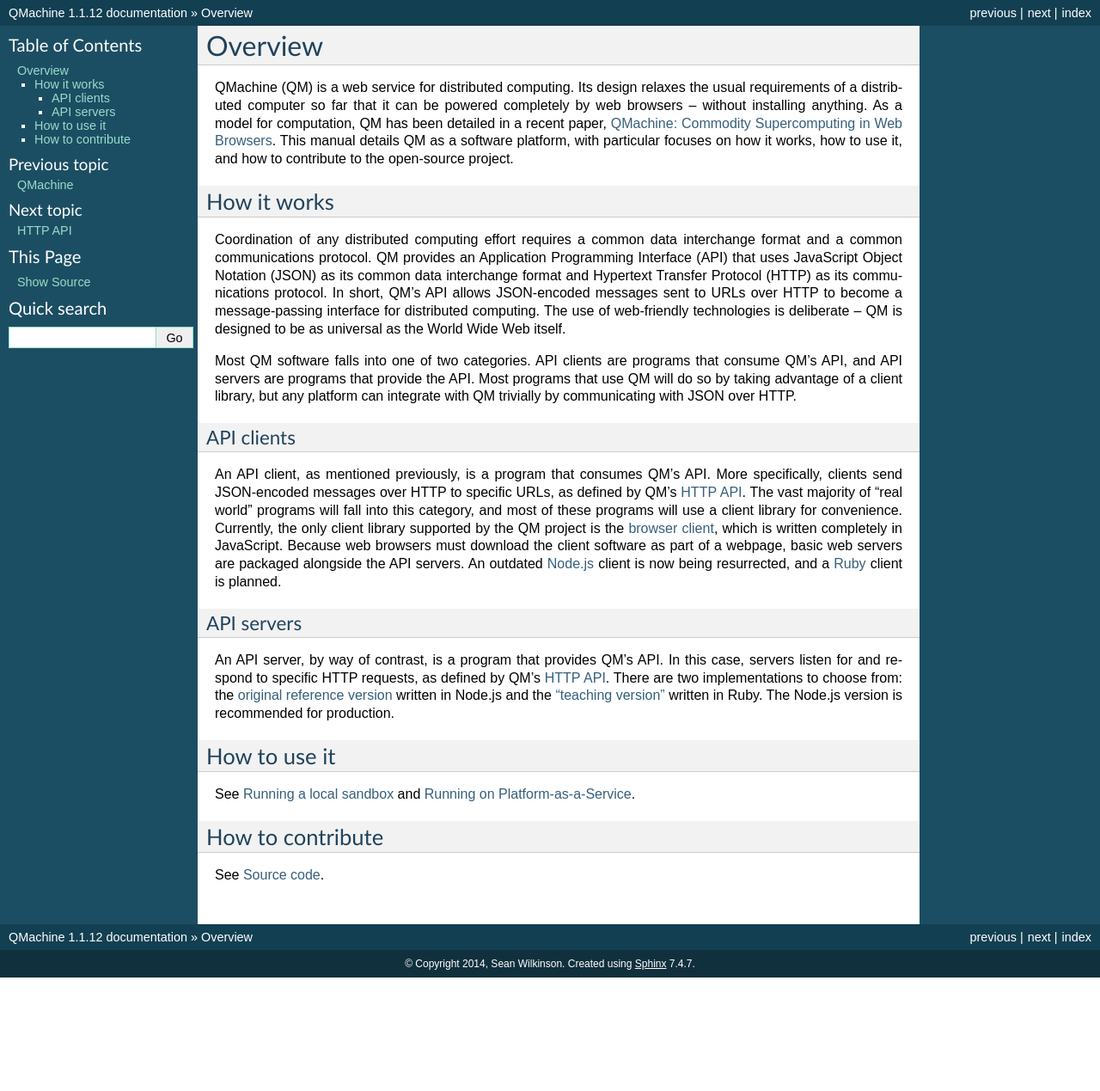
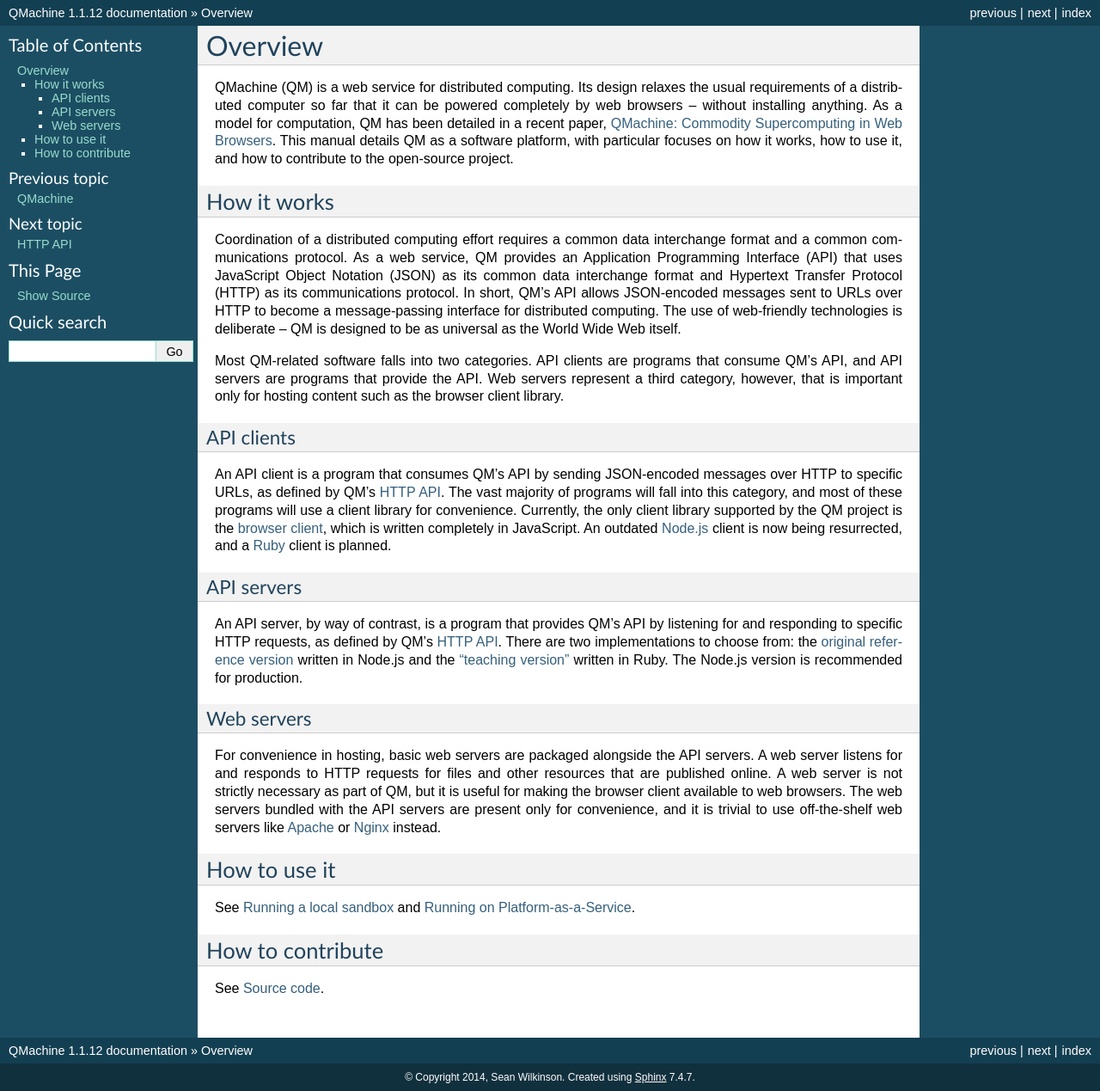
Before and after one commit to qmachine/qmachine, a Sphinx documentation site: the page built from docs/overview.rst, in a window 1280 px wide. Shown: the whole page at 86% size. Built offline with Sphinx 7.4.7, drawn with Linux system fonts in a browser that asks for light colours; before the commit the page ends 1137 px from its top, so only the background shows below that.

Commit message:
Returned section about web servers

```diff
--- a/docs/external-links.rst
+++ b/docs/external-links.rst
@@ -2,6 +2,7 @@
 .. ==============
 
 .. _altjs.org: http://bit.ly/altjsorg
+.. _Apache: https://httpd.apache.org/
 .. _Bower: http://bower.io/
 .. _Bundler: http://bundler.io/
 .. _CouchDB: http://couchdb.apache.org
@@ -10,6 +11,7 @@
 .. _GitHub: https://github.com/
 .. _Homebrew: https://mxcl.github.io/homebrew/
 .. _MongoDB: http://www.mongodb.org/
+.. _Nginx: http://nginx.com/
 .. _Node.js: http://nodejs.org/
 .. _NPM: https://www.npmjs.org/
 .. _NPM-documentation: https://www.npmjs.org/doc/README.html
--- a/docs/http-api.rst
+++ b/docs/http-api.rst
@@ -26,7 +26,7 @@ blank. The ``{}`` denotes a JSON object, and the ``[]`` denotes a JSON array.
 ================= ============================ ======== ======== ========
 
 
-The data model is based on Quanah_'s "asynchronous variables" ("avars"). An
+The data model is based on Quanah_'s asynchronous variables ("avars"). An
 avar is a JS object that acts as a generic container for a key-value pair.
 
 
--- a/docs/overview.rst
+++ b/docs/overview.rst
@@ -14,46 +14,55 @@ how to contribute to the open-source project.
 How it works
 ------------
 
-Coordination of any distributed computing effort requires a common data
-interchange format and a common communications protocol. QM provides an
-Application Programming Interface (API) that uses JavaScript Object Notation
-(JSON) as its common data interchange format and Hypertext Transfer Protocol
-(HTTP) as its communications protocol. In short, QM's API allows JSON-encoded
-messages sent to URLs over HTTP to become a message-passing interface for
-distributed computing. The use of web-friendly technologies is deliberate --
-QM is designed to be as universal as the World Wide Web itself.
+Coordination of a distributed computing effort requires a common data
+interchange format and a common communications protocol. As a web service, QM
+provides an Application Programming Interface (API) that uses JavaScript Object
+Notation (JSON) as its common data interchange format and Hypertext Transfer
+Protocol (HTTP) as its communications protocol. In short, QM's API allows
+JSON-encoded messages sent to URLs over HTTP to become a message-passing
+interface for distributed computing. The use of web-friendly technologies is
+deliberate -- QM is designed to be as universal as the World Wide Web itself.
 
-Most QM software falls into one of two categories. API clients are programs
-that consume QM's API, and API servers are programs that provide the API. Most
-programs that use QM will do so by taking advantage of a client library, but
-any platform can integrate with QM trivially by communicating with JSON over
-HTTP.
+Most QM-related software falls into two categories. API clients are programs
+that consume QM's API, and API servers are programs that provide the API. Web
+servers represent a third category, however, that is important only for hosting
+content such as the browser client library.
 
 
 API clients
 ~~~~~~~~~~~
 
-An API client, as mentioned previously, is a program that consumes QM's API.
-More specifically, clients send JSON-encoded messages over HTTP to specific
-URLs, as defined by QM's :doc:`http-api`. The vast majority of "real world"
-programs will fall into this category, and most of these programs will use a
-client library for convenience. Currently, the only client library supported by
-the QM project is the :doc:`browser client <browser-client>`, which is written
-completely in JavaScript. Because web browsers must download the client
-software as part of a webpage, basic web servers are packaged alongside the API
-servers. An outdated Node.js_ client is now being resurrected, and a Ruby_
+An API client is a program that consumes QM's API by sending JSON-encoded
+messages over HTTP to specific URLs, as defined by QM's :doc:`http-api`. The
+vast majority of programs will fall into this category, and most of these
+programs will use a client library for convenience. Currently, the only client
+library supported by the QM project is the
+:doc:`browser client <browser-client>`, which is written completely in
+JavaScript. An outdated Node.js_ client is now being resurrected, and a Ruby_
 client is planned.
 
 
 API servers
 ~~~~~~~~~~~
 
-An API server, by way of contrast, is a program that provides QM's API. In this
-case, servers listen for and respond to specific HTTP requests, as defined by
+An API server, by way of contrast, is a program that provides QM's API by
+listening for and responding to specific HTTP requests, as defined by
 QM's :doc:`http-api`. There are two implementations to choose from: the
 :doc:`original reference version <nodejs>` written in Node.js and the
 :doc:`"teaching version" <ruby>` written in Ruby. The Node.js version is
 recommended for production.
+
+
+Web servers
+~~~~~~~~~~~
+
+For convenience in hosting, basic web servers are packaged alongside the API
+servers. A web server listens for and responds to HTTP requests for files and
+other resources that are published online. A web server is not strictly
+necessary as part of QM, but it is useful for making the browser client
+available to web browsers. The web servers bundled with the API servers are
+present only for convenience, and it is trivial to use off-the-shelf web
+servers like Apache_ or Nginx_ instead.
 
 
 How to use it
```
Also changed, not shown: docs/browser-client.rst (+4 -4 lines).
